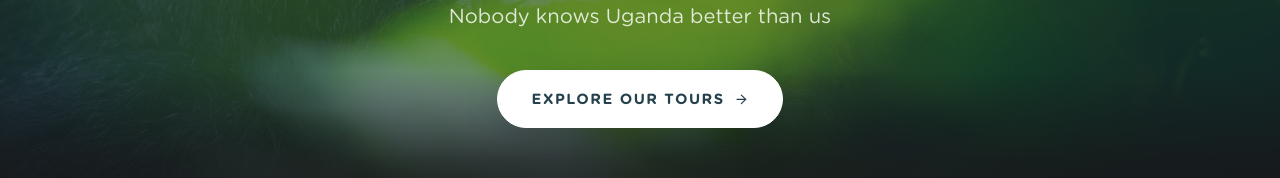
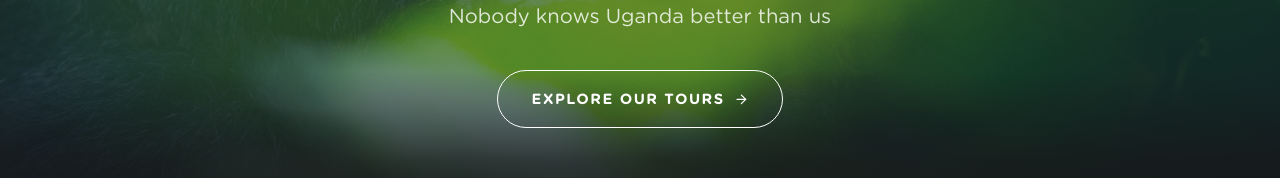
Before and after one commit to Philemon1234/Uganda_Family_Tours, a React (Vite) app: page / in a window 1280 px wide. Shown: the part 485-663 px from the top of the page. Built offline with nearby package versions, Linux system fonts and the light colour scheme; no server answers; the database is empty.

Commit message:
Fixed booking form ui

```diff
--- a/src/index.css
+++ b/src/index.css
@@ -242,8 +242,8 @@ img {
 
 .btn-on-dark {
   border-color: #ffffff !important;
-  background: #ffffff !important;
-  color: #25424C !important;
+  background: transparent !important;
+  color: #ffffff !important;
 }
 
 .btn-on-dark:hover {
--- a/src/pages/HomePage.tsx
+++ b/src/pages/HomePage.tsx
@@ -111,7 +111,7 @@ export function HomePage({ onBook }: HomePageProps) {
             <p className="hero-copy mx-auto mt-5 max-w-2xl text-base leading-8 text-white/82 md:text-lg">
               {t('home.hero.subtitle')}
             </p>
-            <Link className="hero-action btn-primary btn-on-dark mt-8 shadow-[0_14px_34px_rgba(0,0,0,0.18)]" to="/tours">{t('home.hero.primaryCta')} <FiArrowRight /></Link>
+            <Link className="hero-action btn-primary btn-on-dark mt-8" to="/tours">{t('home.hero.primaryCta')} <FiArrowRight /></Link>
           </div>
         </div>
       </section>
```
